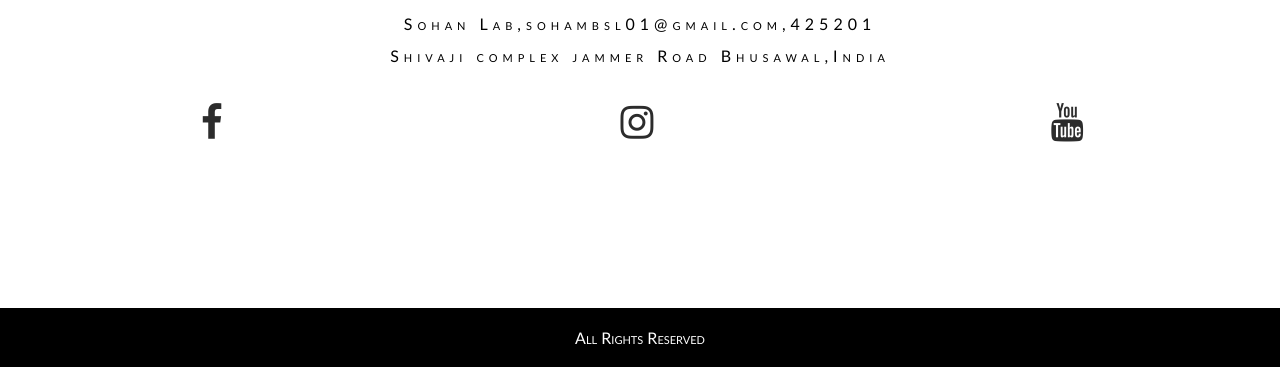
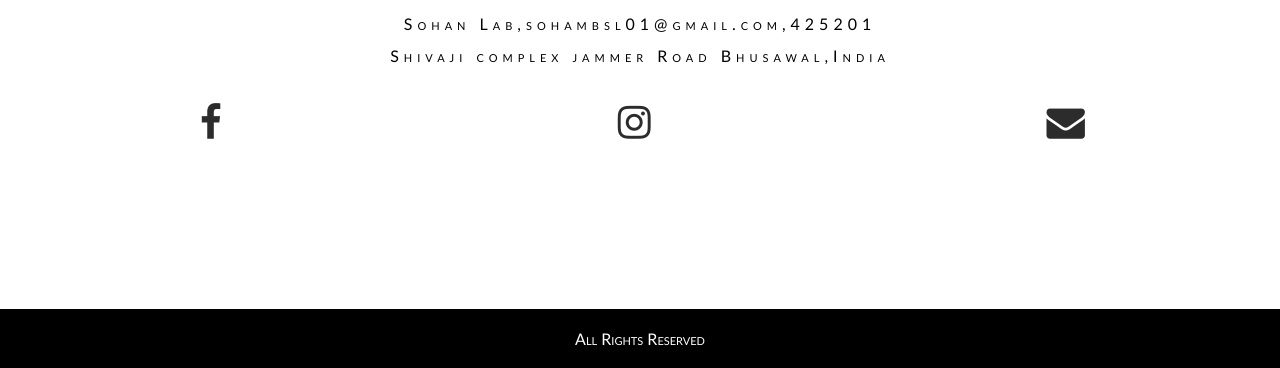
Before and after one commit to newforcoding/HTML-CSS-website, a plain HTML site: page main.html in a window 1280 px wide. Shown: the part 2837-3205 px from the top of the page. Drawn offline with Linux system fonts and the light colour scheme.

Commit message:
add mail icon

```diff
--- a/main.html
+++ b/main.html
@@ -95,7 +95,7 @@
         <ul class='social'>
             <li><a href='#'><i class='fa fa-facebook'></i></a></li>
             <li><a href='#'><i class='fa fa-instagram'></i></a></li>
-            <li><a href='#'><i class='fa fa-youtube'></i></a></li>
+            <li><a href='#'><i class='fa fa-envelope'></i></a></li>
         </ul>
     </section>
 
```
